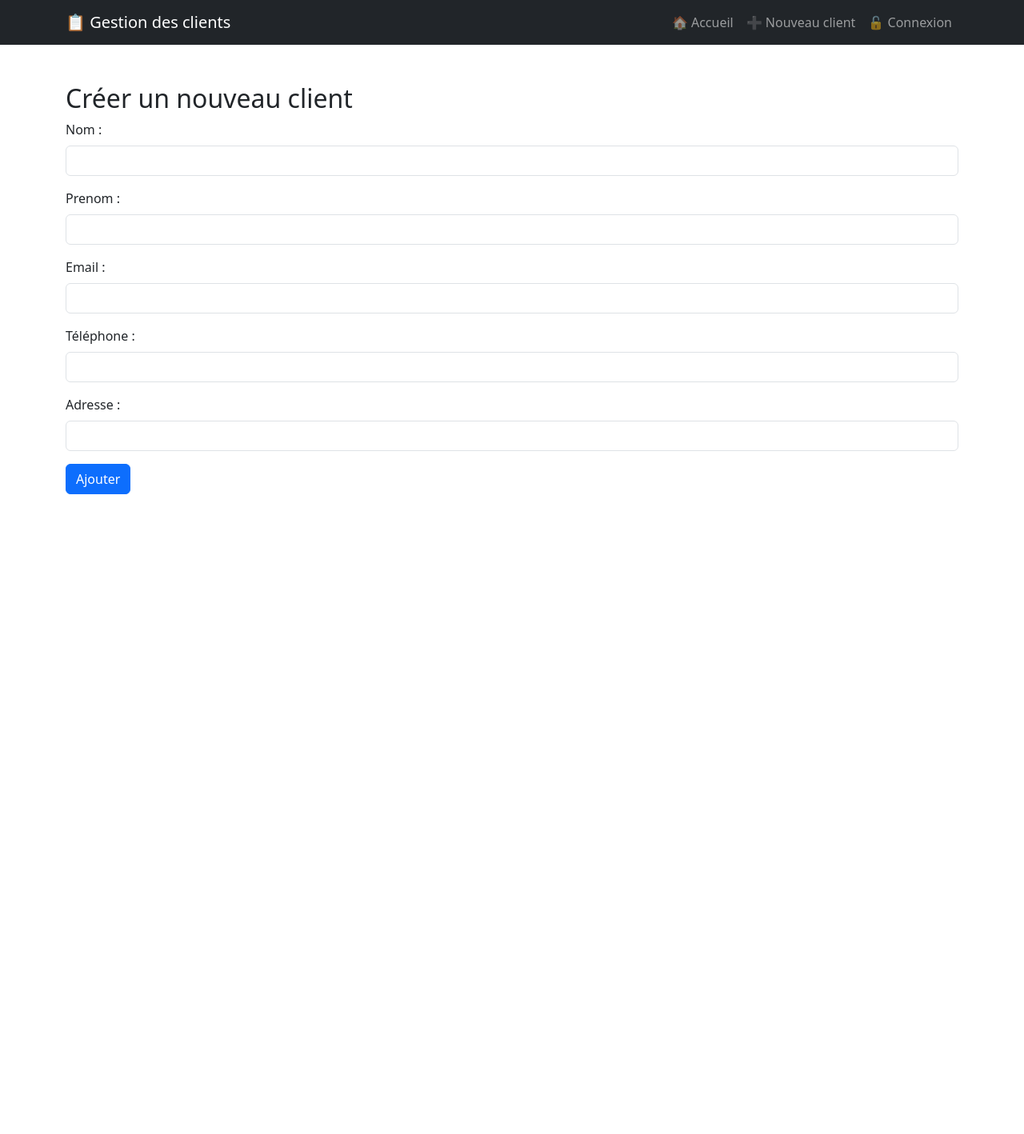
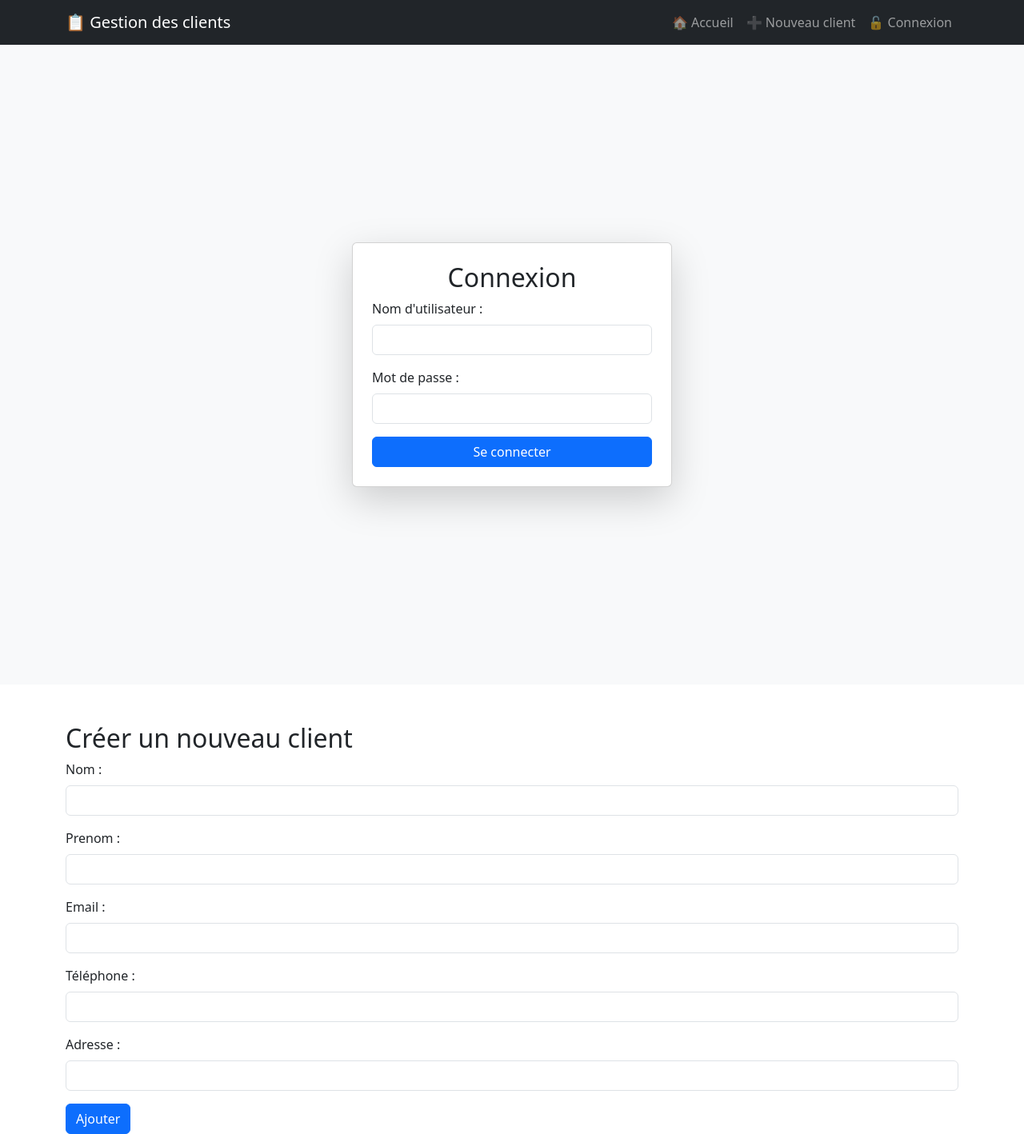
Before and after one commit to Fatoumatou-Zhra/Application-Bancaire, a PHP site: page /?page=new-client in a window 1280 px wide. Shown: the whole page at 80% size. Before the commit the page ends 618 px from the top, so only its background shows below. Run offline with PHP 8.4, Linux system fonts and the light colour scheme.

Commit message:
Ajout de la partie Administrateur, (connexion et deconnexion)

```diff
--- /dev/null
+++ b/controllers/AdminController.php
@@ -0,0 +1,29 @@
+<?php
+
+class AdminController{
+    public function index(){
+        require_once __DIR__ . '/../views/login.php';
+    }
+
+    public function connect($username, $password){
+        $adminCredentials = [
+            'username' => 'Montse',
+            'password' => hash('sha256', 'dw123')
+        ];
+
+        if ($username == $adminCredentials['username'] && hash('sha256', $password) == hash('sha256', 'dw123')) {
+            $_SESSION['username'] = $username;
+            $_SESSION['message_flash'] = 'La connexion est un succès';
+            header('Location: index.php');
+        } else {
+            $_SESSION['error_message'] = 'Les informations de connexion sont erronnées.';
+
+            require_once __DIR__ . '/../views/login.php';
+        }
+    }
+
+    public function disconnect(){
+        unset($_SESSION['username']);
+        header('Location: index.php');
+    }
+}
--- a/index.php
+++ b/index.php
@@ -2,12 +2,14 @@
 
 session_start();
 require_once __DIR__ . '/controllers/ClientController.php';
+require_once __DIR__ . '/controllers/AdminController.php';
 
 $clientController = new ClientController();
+$adminController = new AdminController();
 
-//if (!isset($_SESSION['username'])) {
-  //  $adminController->index();
-//}
+if (!isset($_SESSION['username'])) {
+    $adminController->index();
+}
 
 if (isset($_GET['action']) && $_GET['action'] == 'create' && isset($_POST['nom']) && !empty($_POST['nom']) && isset($_POST['prenom']) && !empty($_POST['prenom']) && isset($_POST['email']) && !empty($_POST['email'])&& isset($_POST['telephone']) && !empty($_POST['telephone']) && isset($_POST['adresse']) && !empty($_POST['adresse'])) {
     $clientController->createClient($_POST['nom'], $_POST['prenom'], $_POST['email'], $_POST['telephone'], $_POST['adresse']);
@@ -21,12 +23,12 @@ if (isset($_GET['action']) && $_GET['action'] == 'create' && isset($_POST['nom']
     $clientController->modifyClient($_GET['id']);
 } elseif (isset($_GET['page']) && $_GET['page'] === 'new-client') {
     $clientController->newClient();
-//} elseif (isset($_GET['page']) && $_GET['page'] === 'login') {
-//    $clientController->index();
-//} elseif (isset($_GET['action']) && $_GET['action'] === 'connexion' && isset($_POST['username']) && isset($_POST['password'])) {
-//    $clientController->connect($_POST['username'], $_POST['password']);
-//} elseif (isset($_GET['action']) && $_GET['action'] === 'disconnect') {
-//    $clientController->disconnect();
+} elseif (isset($_GET['page']) && $_GET['page'] === 'login') {
+    $adminController->index();
+} elseif (isset($_GET['action']) && $_GET['action'] === 'connexion' && isset($_POST['username']) && isset($_POST['password'])) {
+    $adminController->connect($_POST['username'], $_POST['password']);
+} elseif (isset($_GET['action']) && $_GET['action'] === 'disconnect') {
+       $adminController->disconnect();
 } else {
     $clientController->listAllClients();
 }
--- /dev/null
+++ b/views/login.php
@@ -0,0 +1,30 @@
+<?php require_once __DIR__ . '/templates/header.php'; ?>
+<div class="d-flex justify-content-center align-items-center vh-100 bg-light">
+
+    <div class="card p-4 shadow-lg" style="width: 400px;">
+        <h2 class="text-center">Connexion</h2>
+
+        <?php if (isset($_SESSION['error_message'])): ?>
+            <div class="alert alert-danger alert-dismissible fade show" role="alert">
+                <?= $_SESSION['error_message']; ?>
+            </div>
+            <?php unset($_SESSION['error_message']); ?>
+        <?php endif; ?>
+
+        <form action="index.php?action=connexion" method="POST">
+            <div class="mb-3">
+                <label for="username" class="form-label">Nom d'utilisateur :</label>
+                <input type="text" id="username" name="username" class="form-control" required>
+            </div>
+
+            <div class="mb-3">
+                <label for="password" class="form-label">Mot de passe :</label>
+                <input type="password" id="password" name="password" class="form-control" required>
+            </div>
+
+            <button type="submit" class="btn btn-primary w-100">Se connecter</button>
+        </form>
+    </div>
+
+</div>
+<?php require_once __DIR__ . '/templates/footer.php'; ?>
--- a/views/modify-client.php
+++ b/views/modify-client.php
@@ -26,7 +26,7 @@
         </div>
         <button type="submit" class="btn btn-success">Mettre à jour</button>
     </form>
-    <a href="?id=<?= htmlspecialchars($task['id']) ?>&action=voir" class="btn btn-secondary mt-3">Annuler</a>
+    <a href="?id=<?= htmlspecialchars($client['id']) ?>&action=voir" class="btn btn-secondary mt-3">Annuler</a>
 </div>
 
 <?php require_once __DIR__ . '/templates/footer.php'; ?>
```
